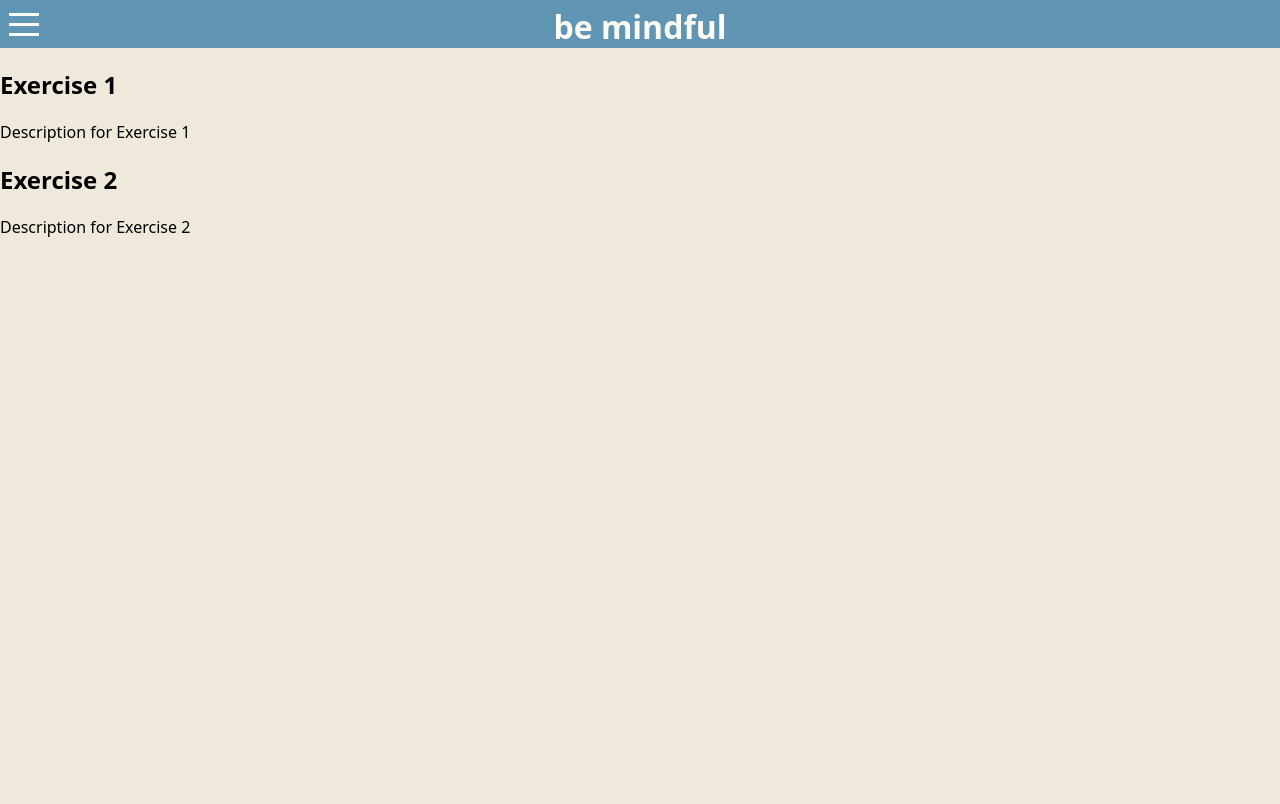
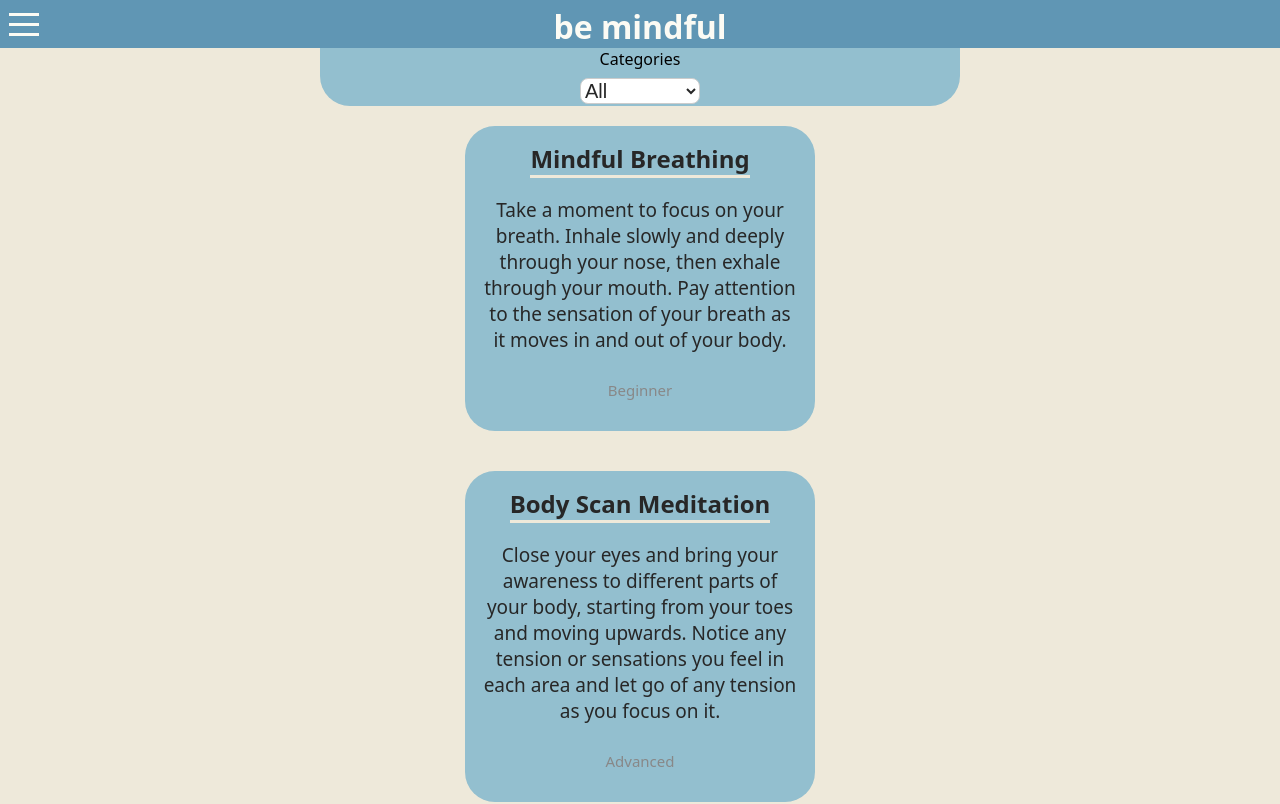
Before and after one commit to CorneliusMoe/Capstone-Cornelius, a Next.js app: page /mindfulness in a window 1280 px wide. Shown: the top 804 px of the page. Built offline with nearby package versions, Linux system fonts and the light colour scheme.

Commit message:
add exercises array, style mindfulness cards and add filter function

```diff
--- a/components/BurgerMenu/index.js
+++ b/components/BurgerMenu/index.js
@@ -54,7 +54,7 @@ const MenuList = styled.ul`
     $isOpen ? "translateY(0%)" : "translateY(-100%)"};
   animation: ${({ $isOpen }) => ($isOpen ? slideIn : slideOut)} 0.9s ease
       forwards,
-    ${({ $isOpen }) => ($isOpen ? fadeIn : "")} 0.9s ease forwards;
+    ${({ $isOpen }) => ($isOpen ? fadeIn : "")} 1.1s ease forwards;
   opacity: ${({ $isOpen }) => ($isOpen ? 1 : 0)};
 
   @media (min-width: 375px) and (max-width: 768px) {
@@ -140,7 +140,7 @@ export default function BurgerMenu() {
             <StyledLink href="/">Home</StyledLink>
           </MenuItem>
           <MenuItem>
-            <StyledLink href="/formpage">Create</StyledLink>
+            <StyledLink href="/create">Create</StyledLink>
           </MenuItem>
           <MenuItem>
             <StyledLink href="/goallist">My goals</StyledLink>
--- /dev/null
+++ b/components/MindfulnessCard/index.js
@@ -0,0 +1,53 @@
+import styled from "styled-components";
+
+const CardsContainer = styled.div`
+  display: flex;
+  flex-wrap: wrap;
+  justify-content: center;
+  margin: 20px;
+`;
+
+const StyledCard = styled.section`
+  min-width: 250px;
+  max-width: 350px;
+  min-height: 254px;
+  max-height: 350px;
+  border-radius: 30px;
+  background: #93bfcf;
+  display: flex;
+  flex-direction: column;
+  justify-content: center;
+  text-align: center;
+  align-items: center;
+  padding: 16px;
+`;
+
+const StyledTitle = styled.h2`
+  color: #272727;
+  border-bottom: 3px solid #eee9da;
+  margin-top: 0;
+  margin-bottom: 0;
+`;
+
+const StyledParagraph = styled.p`
+  color: #272727;
+  font-size: 19px;
+`;
+
+const StyledCategory = styled.p`
+  color: #888;
+  font-size: 15px;
+  margin-top: 8px;
+`;
+
+export default function MindfulnessCard({ title, description, category }) {
+  return (
+    <CardsContainer>
+      <StyledCard>
+        <StyledTitle>{title}</StyledTitle>
+        <StyledParagraph>{description}</StyledParagraph>
+        <StyledCategory>{category}</StyledCategory>
+      </StyledCard>
+    </CardsContainer>
+  );
+}
--- a/pages/index.js
+++ b/pages/index.js
@@ -40,7 +40,7 @@ export default function HomePage() {
           push you further, gives you a sense of direction, and helps you
           organize and reach your goals.
         </Introduction>
-        <StyledLink href="/formpage">Be S.M.A.R.T. today</StyledLink>
+        <StyledLink href="/create">Be S.M.A.R.T. today</StyledLink>
       </HomeContainer>
     </>
   );
--- a/pages/mindfulness/index.js
+++ b/pages/mindfulness/index.js
@@ -1,24 +1,87 @@
+import { useState } from "react";
+import styled from "styled-components";
 import Header from "@/components/Header";
+import { exercises } from "@/lib/exercises";
+import MindfulnessCard from "@/components/MindfulnessCard";
+
+const PageContainer = styled.div`
+  display: flex;
+  flex-direction: column;
+  align-items: center;
+`;
+
+const FilterContainer = styled.div`
+  display: flex;
+  flex-direction: column;
+  justify-content: center;
+  align-items: center;
+  background: #93bfcf;
+  width: 50vw;
+  padding-bottom: 2px;
+  border-radius: 0 0 30px 30px;
+
+  label {
+    margin-bottom: 8px;
+  }
+`;
+
+const StyledSelect = styled.select`
+  border: 1px solid #ccc;
+  border-radius: 8px;
+  background-color: #fff;
+  color: #272727;
+  font-size: 20px;
+  width: 120px;
+  outline: none;
+  cursor: pointer;
+
+  option {
+    background: #fff;
+    color: #272727;
+    padding: 8px;
+    font-size: 16px;
+    outline: none;
+  }
+`;
 
 export default function MindfulnessPage() {
-  // Define an array of exercises/tips (you can replace this with your actual data)
-  const exercises = [
-    { id: 1, title: "Exercise 1", description: "Description for Exercise 1" },
-    { id: 2, title: "Exercise 2", description: "Description for Exercise 2" },
-    // Add more exercises as needed
-  ];
+  const allCategories = ["All", "Beginner", "Advanced", "Expert"];
+  const [selectedCategory, setSelectedCategory] = useState("All");
+
+  function handleCategoryChange(event) {
+    setSelectedCategory(event.target.value);
+  }
+
+  const filteredExercises =
+    selectedCategory === "All"
+      ? exercises
+      : exercises.filter((exercise) => exercise.category === selectedCategory);
 
   return (
-    <>
+    <PageContainer>
       <Header title="be mindful" />
-      <div>
-        {exercises.map((exercise) => (
-          <div key={exercise.id}>
-            <h2>{exercise.title}</h2>
-            <p>{exercise.description}</p>
-          </div>
-        ))}
-      </div>
-    </>
+      <FilterContainer>
+        <label htmlFor="category">Categories</label>
+        <StyledSelect
+          id="category"
+          onChange={handleCategoryChange}
+          value={selectedCategory}
+        >
+          {allCategories.map((category) => (
+            <option key={category} value={category}>
+              {category}
+            </option>
+          ))}
+        </StyledSelect>
+      </FilterContainer>
+      {filteredExercises.map((exercise) => (
+        <MindfulnessCard
+          key={exercise.id}
+          title={exercise.title}
+          description={exercise.description}
+          category={exercise.category}
+        />
+      ))}
+    </PageContainer>
   );
 }
```
Also changed, not shown: lib/exercises.js (added).
